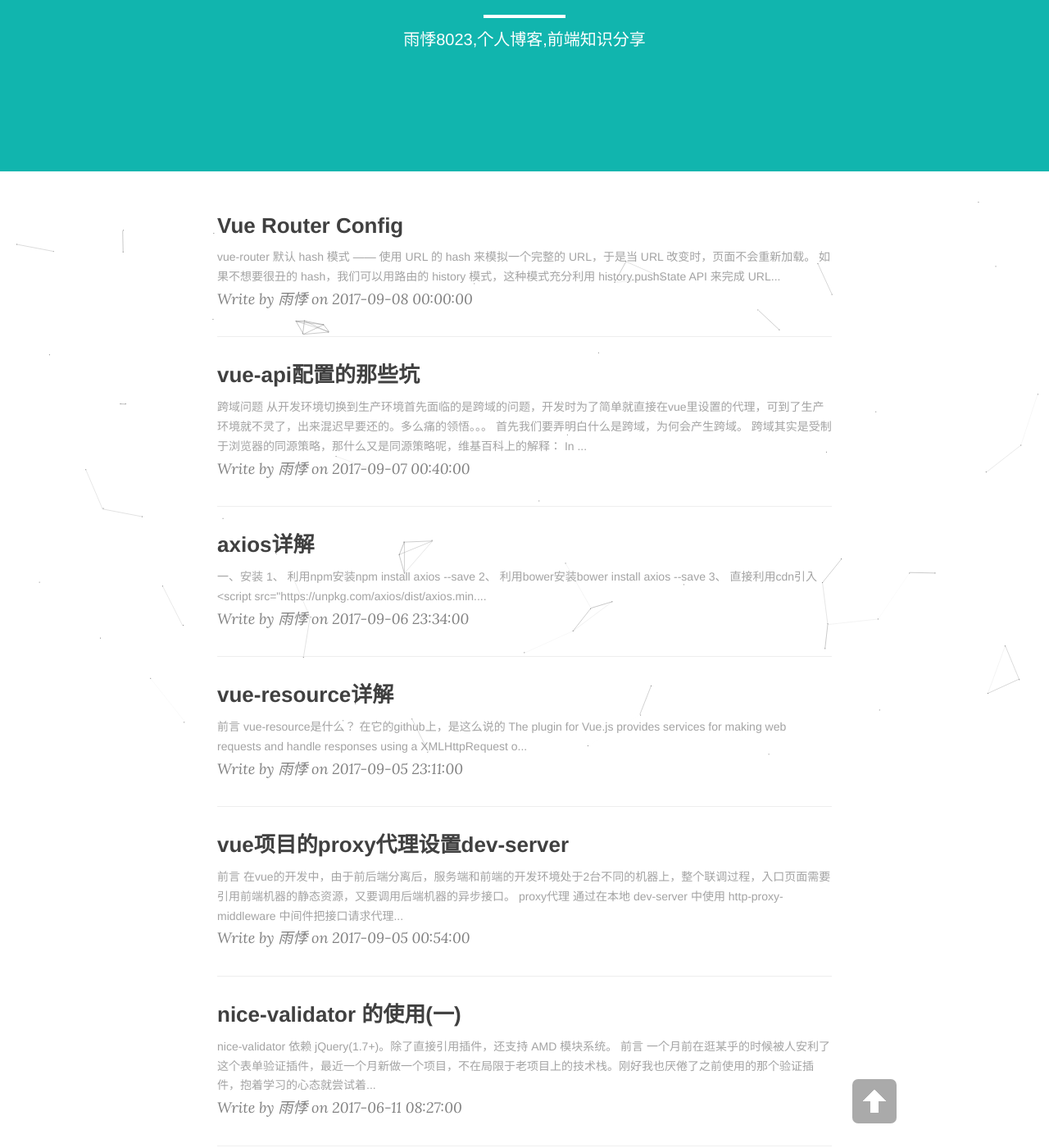
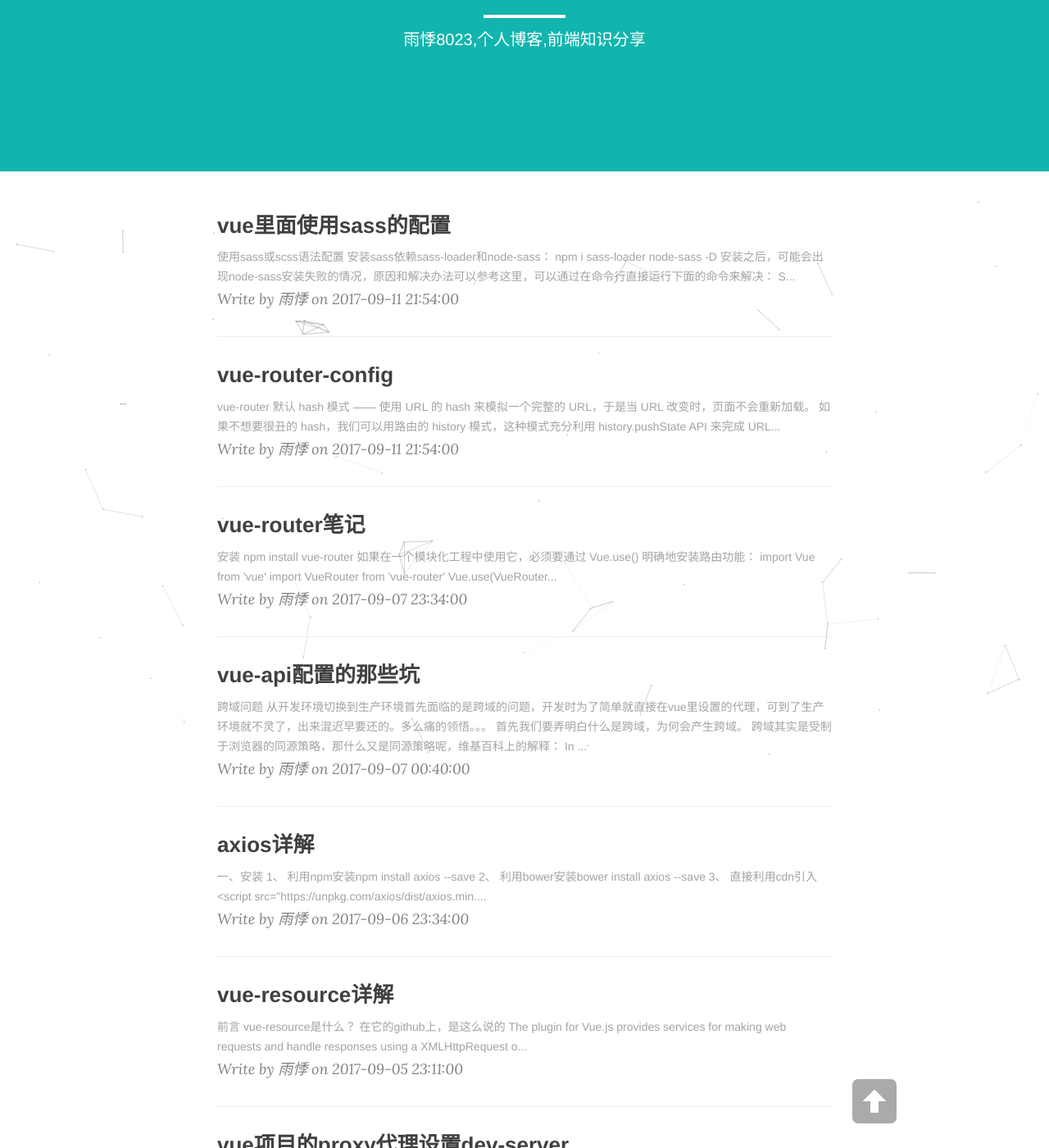
Before and after one commit to yuji8023/yuji8023.github.io, a Jekyll site: the page built from index.html, in a window 1280 px wide and 1400 px high, scrolled down 219 px. Shown: the whole window at 82% size. Built offline with Jekyll 4.4.1, drawn with Linux system fonts in a browser that asks for light colours; nearby versions of some CDN libraries; the list of posts is cut into pages by our own code; some of the changed text lies outside the part shown.

Commit message:
vue sass

```diff
--- /dev/null
+++ b/_posts/2017-09-07-vue-router.md
@@ -0,0 +1,29 @@
+---
+layout: post
+title: vue-router笔记
+date: 2017-09-07 23:34:00
+categories: blog
+tags: [vue]
+description: The official router for Vue.js
+---
+
+## 安装
+
+    npm install vue-router
+
+如果在一个模块化工程中使用它，必须要通过 Vue.use() 明确地安装路由功能：
+
+    import Vue from 'vue'
+    import VueRouter from 'vue-router'
+
+    Vue.use(VueRouter)
+
+## <router-link>
+
+<router-link> 组件支持用户在具有路由功能的应用中（点击）导航。通过to属性指定目标地址，默认会被渲染成带有正确链接的 <a> 标签，可以通过配置tag属性生成别的标签.。另外，当目标路由成功激活时，链接元素自动设置一个表示激活的 CSS 类名。
+
+相比于<a href="...">的优势：
+
+* 在`HTML5 history `模式与hash模式表现一致，切换无需变动
+* 在`HTML5 history `模式下，`router-link`会阻止拦截点击事件，无需重新加载页面
+* 当你在 HTML5 history 模式下使用 base 选项之后，所有的to属性都不需要写（基路径）了。
--- a/_posts/2017-09-08-vue-router-config.md
+++ b/_posts/2017-09-08-vue-router-config.md
@@ -1,3 +1,12 @@
+---
+layout: post
+title: vue-router-config
+date: 2017-09-11 21:54:00
+categories: blog
+tags: [vue]
+description: The official router for Vue.js
+---
+
 vue-router 默认 hash 模式 —— 使用 URL 的 hash 来模拟一个完整的 URL，于是当 URL 改变时，页面不会重新加载。
 
 如果不想要很丑的 hash，我们可以用路由的 history 模式，这种模式充分利用 history.pushState API 来完成 URL 跳转而无须重新加载页面。
--- /dev/null
+++ b/_posts/2017-09-11-vue-scss.md
@@ -0,0 +1,33 @@
+---
+layout: post
+title: vue里面使用sass的配置
+date: 2017-09-11 21:54:00
+categories: blog
+tags: [vue]
+description: vue里面使用sass的配置
+---
+
+## 使用sass或scss语法配置
+
+安装sass依赖`sass-loader`和`node-sass`：
+
+    npm i sass-loader node-sass -D
+
+安装之后，可能会出现node-sass安装失败的情况，原因和解决办法可以参考这里，可以通过在命令行直接运行下面的命令来解决：
+
+    SASS_BINARY_SITE=https://npm.taobao.org/mirrors/node-sass/ npm install node-sass
+
+然后在`webpack.base.conf.js`中添加相关配置：
+
+    {
+        test: /\.s[a|c]ss$/,
+        loader: 'style!css!sass'
+    }
+还有就是在.vue里面使用<style>最好配置成
+
+<style lang="scss">
+</style>
+
+
+
+因为 lang="sass"使用的是嵌套语法, 如果要支持CSS的语法糖使用lang="scss"
```
Also changed, not shown: _posts/vue-scss.md (deleted, +0 -19 lines).
